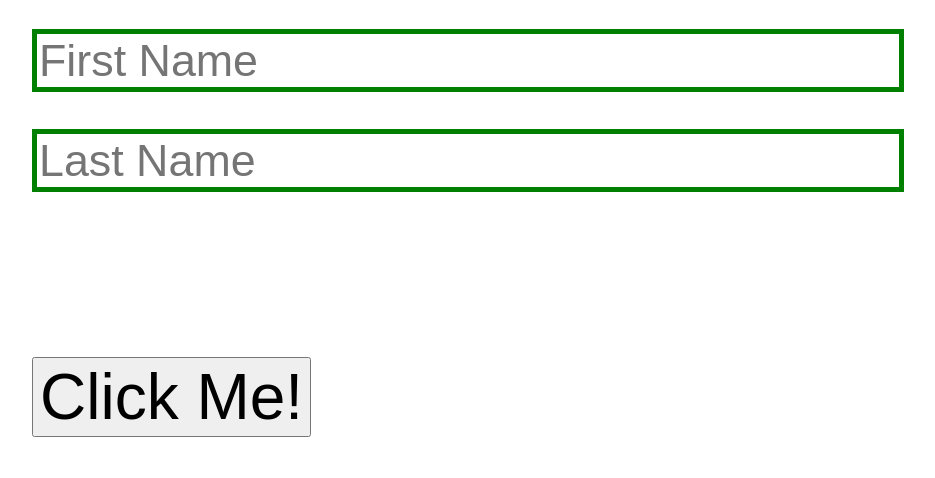
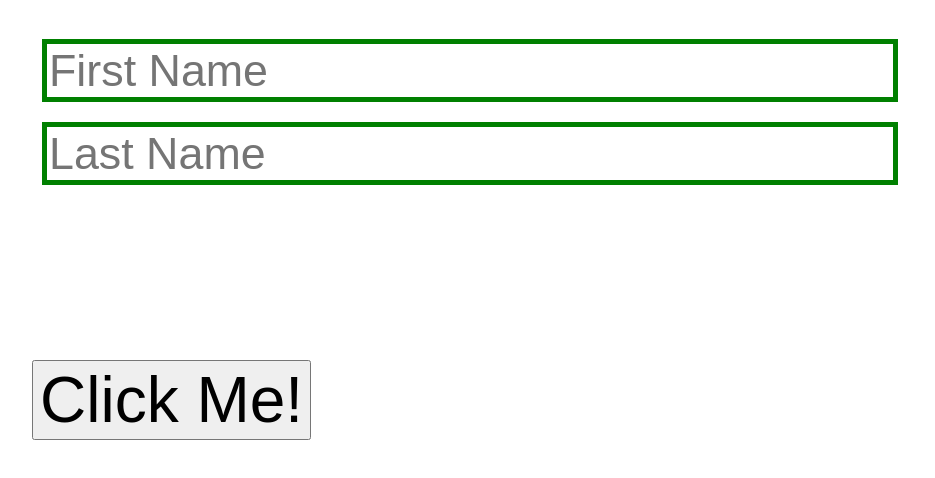
Before and after one commit to davecastaneda/css_trick, a plain HTML site: page index.html in a window 1280 px wide. Shown: the part 304-782 px from the top of the page, without its empty margins (72-1007 px from the left). Drawn offline with Linux system fonts and the light colour scheme.

Commit message:
Updated padding for form fields

```diff
--- a/index.html
+++ b/index.html
@@ -14,14 +14,15 @@
 
     <p>Please enter your info here:</p>
 
-    <div>
+
+    <section>
         <input placeholder="First Name">
+    </section>
 
-    </div>
-    <br>
-    <div>
+    <section>
         <input placeholder="Last Name">
-    </div>
+    </section>
+
 
 
     <div class="msg">Thank you!</div>
@@ -29,4 +30,5 @@
     <button>Click Me!</button>
 </body>
 
+
 </html>
--- a/main.css
+++ b/main.css
@@ -22,6 +22,10 @@ button {
     transition: opacity 200ms ease-out;
 }
 
+section {
+    padding: 10px;
+}
+
 
 /* body :not(p) {
     color: red;
```
